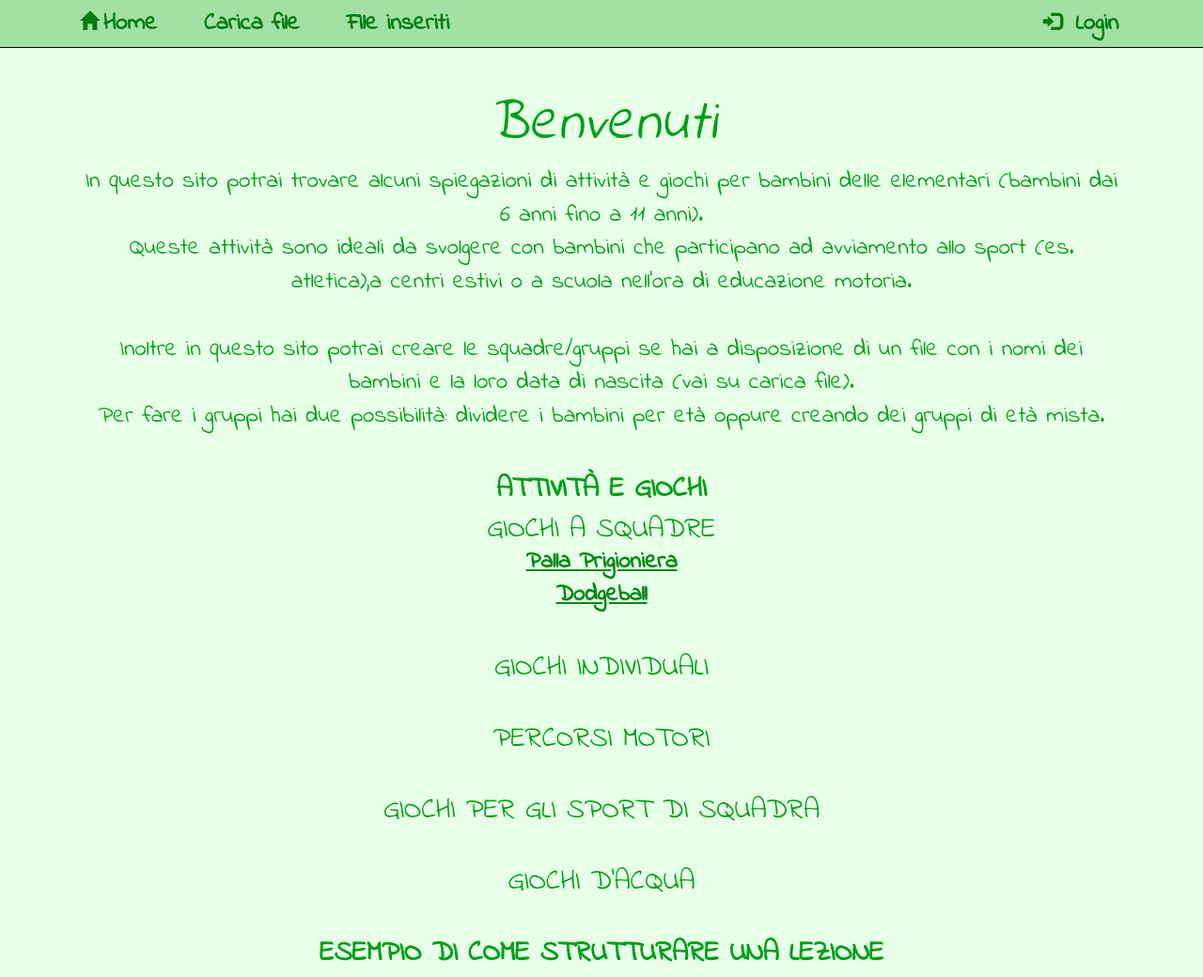
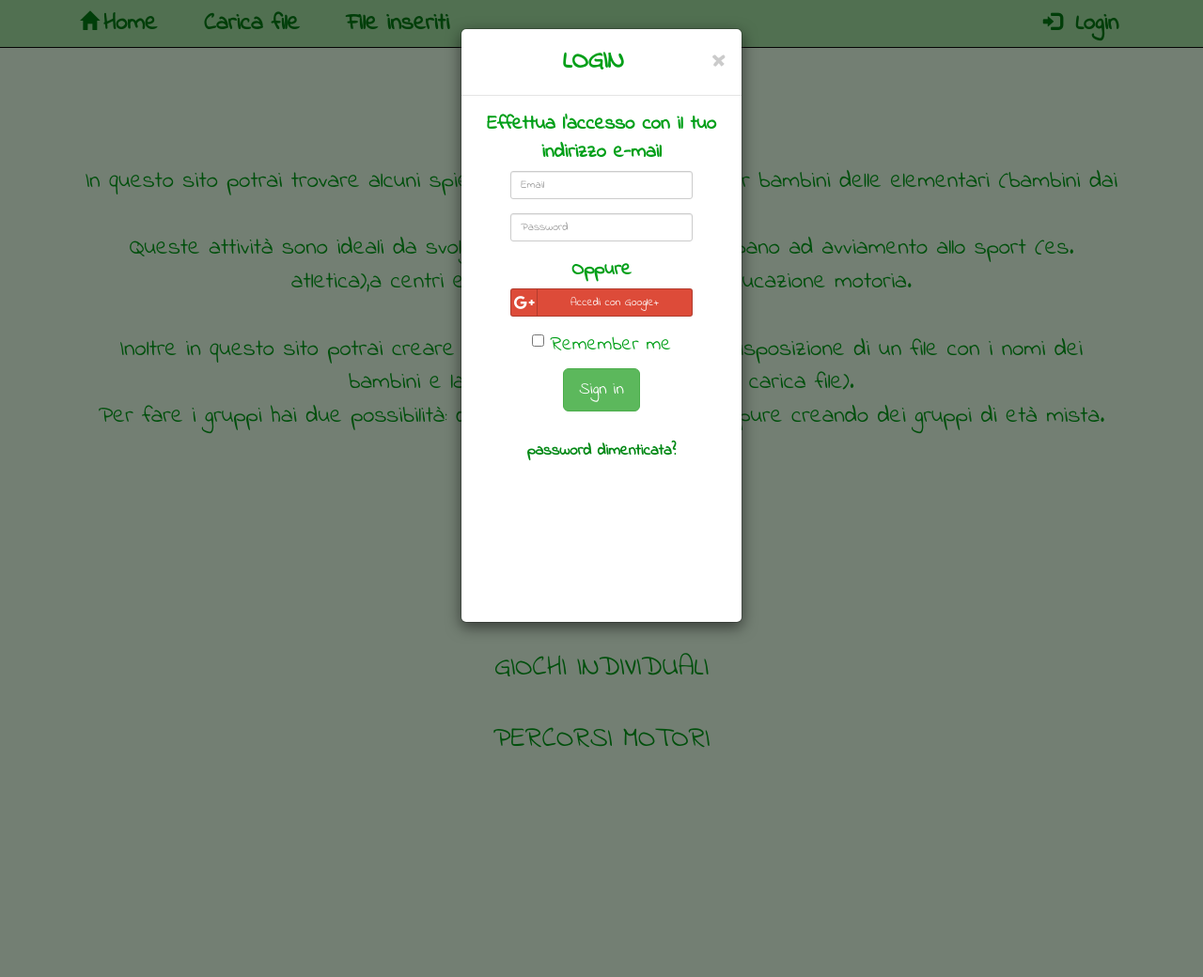
Before and after one commit to claudiazanetel/kid_activities_manager, a Flask app: page / in a window 1280 px wide, after a click on "Login". Shown: the top 1040 px of the page at 94% size. After the commit the page ends 796 px from the top, so only its background shows below. Run offline with Flask 2, Linux system fonts and the light colour scheme; some libraries are stand-ins or nearby versions.

Commit message:
login modal

```diff
--- a/static/css/style.css
+++ b/static/css/style.css
@@ -1,4 +1,5 @@
 @CHARSET "UTF-8";
+
 
 /* Stile uguale in tutte le pagine del sito */
 * { font-family: 'Indie Flower', cursive; }
@@ -132,6 +133,35 @@
     padding: 50px 0px 50px 0px;
 }
 
+.modal-title{
+	font-size: 200%;
+	text-align: center;
+}
+
+.btn-social{
+	text-decoration: none;
+	text-align: center;
+}
+
+.modal-body {
+    height: 70%;
+    overflow-y: auto;
+}
+
+.close {
+	font-size: 40px;
+
+}
+
+.forget_ps{
+	font-size: 80%;
+	text-decoration: none;
+}
+
+.forget_ps:hover{
+	text-decoration: underline;
+	color:#007d13;
+}
 
 /*@media (min-width: 600px)  */
 @media only screen and (min-device-width: 480px){
--- a/templates/base.html
+++ b/templates/base.html
@@ -6,7 +6,8 @@
         <title>{% block title %}{% endblock %} - Gioca Estate</title>
         <link rel="stylesheet" href="https://maxcdn.bootstrapcdn.com/bootstrap/3.3.7/css/bootstrap.min.css"
             integrity="sha384-BVYiiSIFeK1dGmJRAkycuHAHRg32OmUcww7on3RYdg4Va+PmSTsz/K68vbdEjh4u" crossorigin="anonymous">
-
+        <link href="static/css/font-awesome.min.css" rel="stylesheet">
+        <link href="static/css/bootstrap-social.css" rel="stylesheet">
         <link href="https://fonts.googleapis.com/css?family=Indie+Flower" rel="stylesheet">
 
         <link href="/static/css/style.css" rel="stylesheet" type="text/css">
@@ -39,6 +40,47 @@
             </div>
         </div>
         </nav>
+        <div id="loginModal" class="modal fade" role="dialog">
+            <div class="modal-dialog modal-sm">
+            <!-- Modal content-->
+            <div class="modal-content">
+                <div class="modal-header">
+                    <button type="button" class="close" data-dismiss="modal">&times;</button>
+                    <h4 class="modal-title">LOGIN</h4>
+                </div>
+                <div class="modal-body" >
+                    <form>
+                    	<label>Effettua l'accesso con il tuo indirizzo e-mail</label>
+                        <div class="form-group col-sm-10 col-sm-offset-1">
+
+                            <label class ="sr-only" for="email">Email address</label>
+                            <input type="email" class="form-control input-sm" id="email" placeholder="Email">
+                        </div>
+                        <div class="form-group col-sm-10 col-sm-offset-1">
+                            <label class ="sr-only" for="password">Password</label>
+                            <input type="password" class="form-control input-sm" id="password" placeholder="Password">
+                        </div>
+                        <div class="form-group col-sm-10 col-sm-offset-1">
+                            <label>Oppure</label>
+                            <label class ="sr-only" for="google_plus">Sign in con Google +</label>
+                            <a class="btn btn-danger btn-block btn-social btn-google-plus btn-sm">
+    						<span class="fa fa-google-plus"></span>Accedi con Google+
+  							</a>
+                        </div>
+                        <div class="checkbox">
+                          <label><input type="checkbox">Remember me</label>
+                        </div>
+                        <button type="submit" class="btn btn-success btn-lg">Sign in</button>
+                        <!--<button type="button" class="btn btn-default btn-sm" data-dismiss="modal">Cancel</button>-->
+                        <div>
+                        	<br>
+                        	<a class="forget_ps">password dimenticata?</a>
+                        </div>
+                    </form>
+                </div>
+            </div>
+            </div>
+        </div>
 
         <div class="container" id="content">{% block content %}{% endblock %}</div>
 
```
